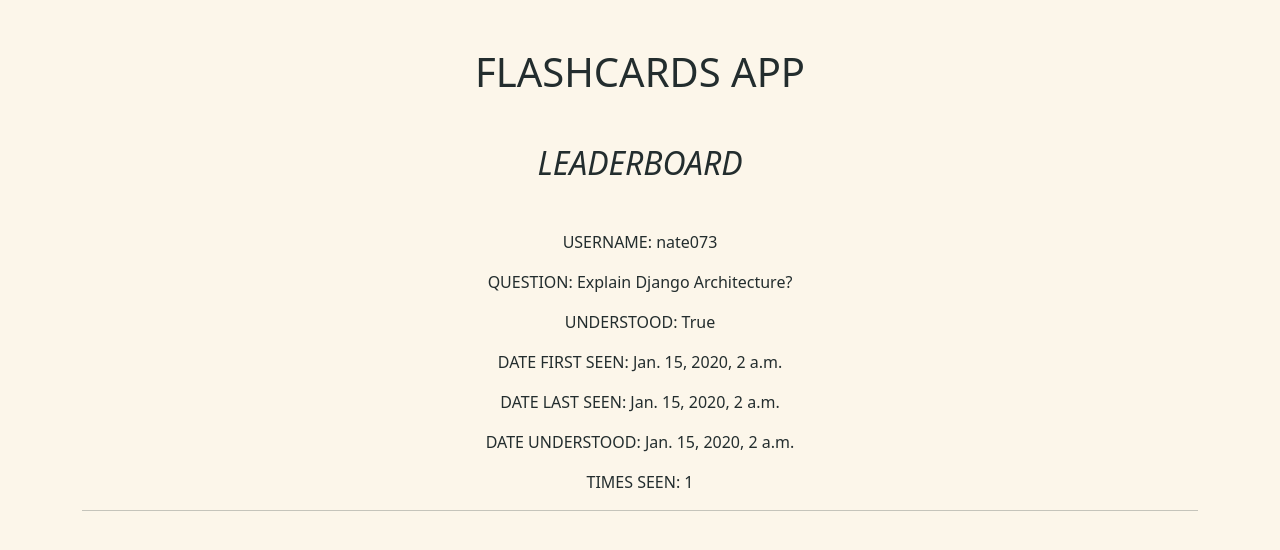
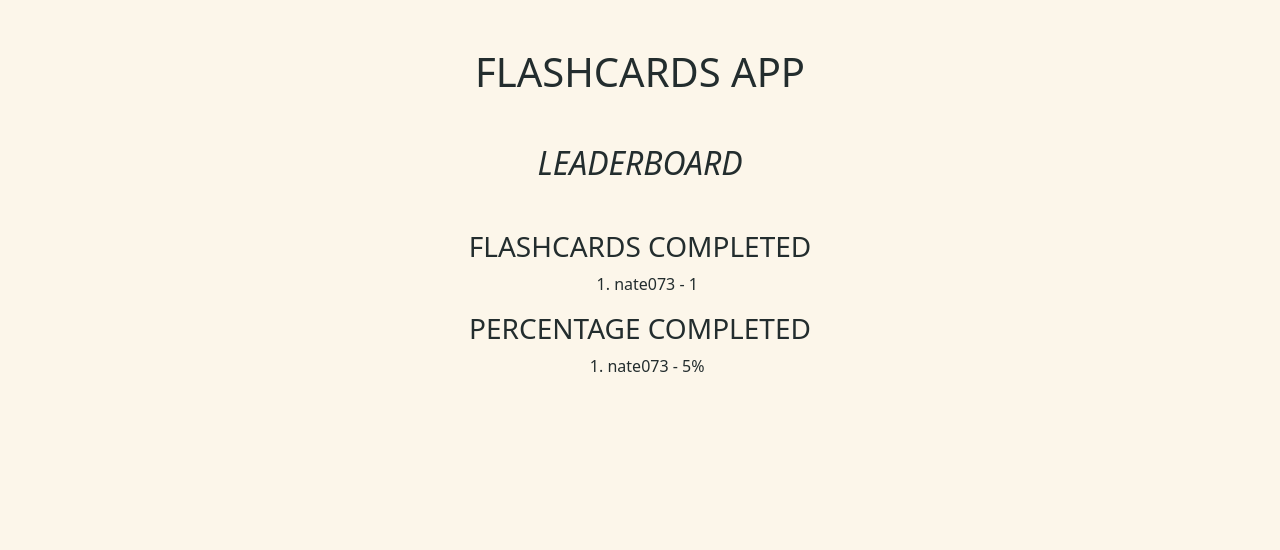
Before and after one commit to nathanhwyoung/flashcards_django, a Django app: page /leaderboard/ in a window 1280 px wide. Shown: the part 56-606 px from the top of the page. Run offline with Django 4.2, Linux system fonts and the light colour scheme; a user stored in the database is signed in; data comes from the database, SQL or seed files in the repository; tables that the repository leaves empty hold one stand-in row (values such as "Sample post"); parts of the project's set-up code (start-up, migrations or seed data) failed here and were passed over.

Commit message:
leaderboard updated

```diff
--- a/cards/urls.py
+++ b/cards/urls.py
@@ -4,7 +4,7 @@ from .views import (
     CardListView,
     HomePageView,
     CardDetailView,
-    UserProgressListView,
+    leaderboard,
     practice,
 )
 
@@ -13,5 +13,5 @@ urlpatterns = [
     path("practice/", practice, name="practice"),
     path("detail/<int:pk>", CardDetailView.as_view(), name="card-detail"),
     path("all_cards/", CardListView.as_view(), name="card-list"),
-    path("leaderboard/", UserProgressListView.as_view(), name="leaderboard"),
+    path("leaderboard/", leaderboard, name="leaderboard"),
 ]
--- a/cards/views.py
+++ b/cards/views.py
@@ -2,6 +2,7 @@ from django.urls import reverse_lazy
 from django.views.generic import ListView, TemplateView, DetailView
 from django.contrib.auth.mixins import LoginRequiredMixin
 from django.contrib.auth.decorators import login_required
+from django.contrib.auth import get_user_model
 from django.shortcuts import render, get_object_or_404, redirect
 from django.db.models import F
 from random import randint
@@ -20,12 +21,6 @@ class CardListView(LoginRequiredMixin, ListView):
 
 class CardDetailView(LoginRequiredMixin, DetailView):
     model = Card
-
-
-class UserProgressListView(LoginRequiredMixin, ListView):
-    model = UserProgress
-    template_name = "leaderboard.html"
-    context_object_name = "user_progress_list"
 
 
 @login_required
@@ -105,3 +100,33 @@ def practice(request):
 
     # implement success page to congratulate user
     return redirect("leaderboard")
+
+
+@login_required
+def leaderboard(request):
+    users = get_user_model().objects.all()
+    total_cards = Card.objects.all().count()
+    leaderboard_data = []
+    # for each user, query the db and append an object to the list
+    for user in users:
+        individual_query = UserProgress.objects.filter(user__username=user)
+        if individual_query:
+            # # of items completed
+            cards_understood = 0
+            for user_progress in individual_query:
+                if user_progress.is_understood == True:
+                    cards_understood += 1
+            # % of items completed
+            percentage_completed = cards_understood/total_cards
+            percentage_completed_formatted = "{:.0%}".format(percentage_completed)
+            leaderboard_data.append(
+                {
+                    "user": user.username,
+                    "cards_understood": cards_understood,
+                    "percentage_completed": percentage_completed_formatted,
+                }
+            )
+    context = {
+        "data": leaderboard_data
+    }
+    return render(request, "leaderboard.html", context)
--- a/static/css/main.css
+++ b/static/css/main.css
@@ -24,3 +24,8 @@
   border-top-left-radius: 0;
   border-top-right-radius: 0;
 }
+
+ol {
+  display: inline-block;
+  text-align: left;
+}
--- a/templates/leaderboard.html
+++ b/templates/leaderboard.html
@@ -6,17 +6,22 @@
 
 <h2 class="mb-5 fw-normal"><em>LEADERBOARD</em></h2>
 
-{% for item in user_progress_list %}
 <div>
-    <p>USERNAME: {{ item.user }}</p>
-    <p>QUESTION: {{ item.card.question }}</p>
-    <p>UNDERSTOOD: {{ item.is_understood }}</p>
-    <p>DATE FIRST SEEN: {{ item.date_first_seen }}</p>
-    <p>DATE LAST SEEN: {{ item.date_last_seen }}</p>
-    <p>DATE UNDERSTOOD: {{ item.date_understood }}</p>
-    <p>TIMES SEEN: {{ item.times_seen }}</p>
-    <hr>
+    <h3>FLASHCARDS COMPLETED</h3>
+    <ol>
+    {% for item in data|dictsortreversed:"cards_understood" %}
+        <li>{{ item.user }} - {{ item.cards_understood }}</li>
+    {% endfor %}
+    </ol>
 </div>
-{% endfor %}
+
+<div>
+    <h3>PERCENTAGE COMPLETED</h3>
+    <ol>
+        {% for item in data|dictsortreversed:"percentage_completed" %}
+            <li>{{ item.user }} - {{ item.percentage_completed }}</li>
+        {% endfor %}
+    </ol>
+</div>
 
 {% endblock content %}
```
